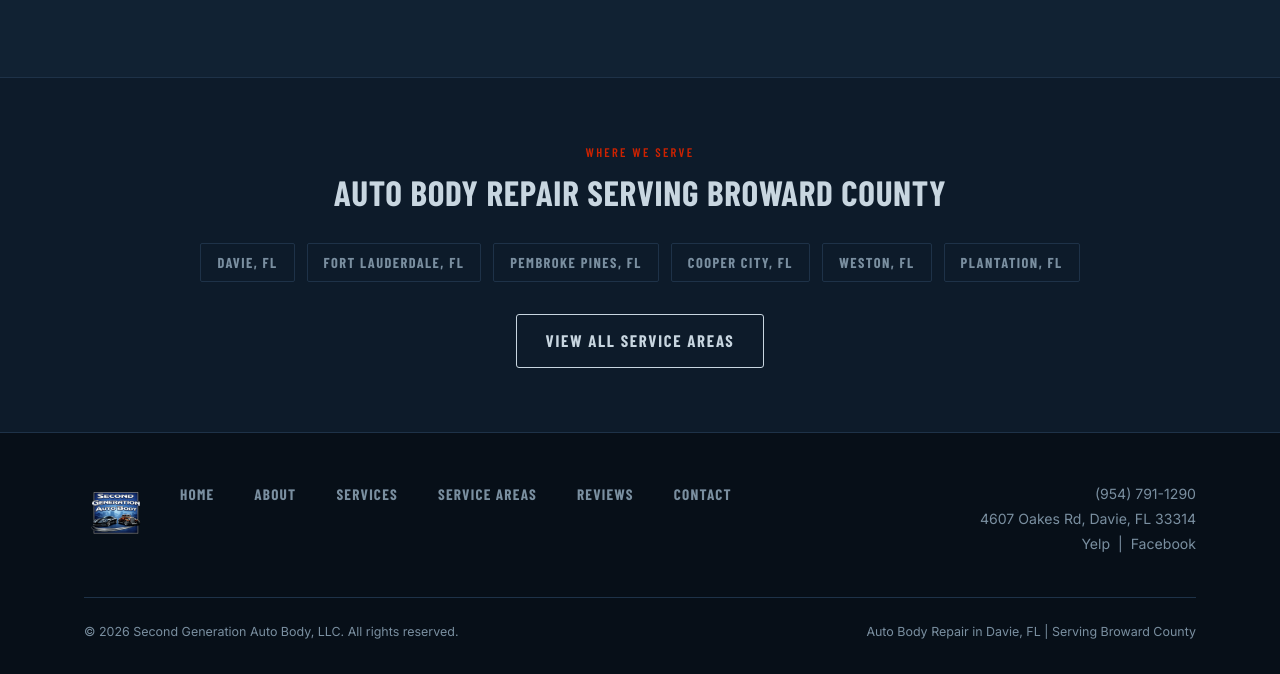
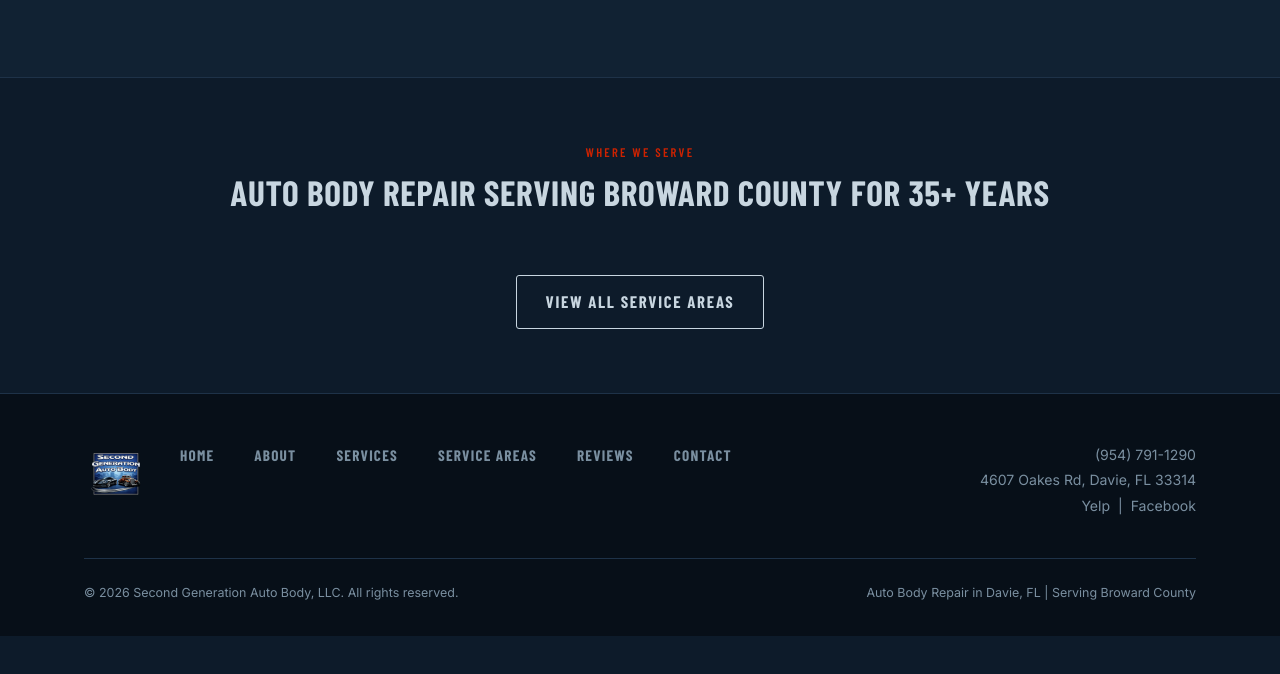
Before and after one commit to JamesBrownR/Second-Generation-Auto, a Jekyll site: the page built from index.html, in a window 1280 px wide and 900 px high, scrolled down 4932 px, cut to the strip 226-900 px from the top of the window. Built offline with Jekyll 4.4.1, drawn with Linux system fonts in a browser that asks for light colours; some web fonts are replaced; after the commit the page ends 5794 px from its top, so only the background shows below that.

Commit message:
Update index.html

```diff
--- a/index.html
+++ b/index.html
@@ -292,14 +292,14 @@
   <div class="areas">
     <div class="container">
       <p class="section-label" style="text-align:center;">Where We Serve</p>
-      <h2>Auto Body Repair Serving Broward County</h2>
+      <h2>Auto Body Repair Serving Broward County For 35+ Years</h2>
       <div class="areas-list">
-      <a class="area-tag" href="{{ site.baseurl }}/service-areas/davie-fl/">Davie, FL</a>
+  <!--     <a class="area-tag" href="{{ site.baseurl }}/service-areas/davie-fl/">Davie, FL</a>
 <a class="area-tag" href="{{ site.baseurl }}/service-areas/fort-lauderdale-fl/">Fort Lauderdale, FL</a>
 <a class="area-tag" href="{{ site.baseurl }}/service-areas/pembroke-pines-fl/">Pembroke Pines, FL</a>
 <a class="area-tag" href="{{ site.baseurl }}/service-areas/cooper-city-fl/">Cooper City, FL</a>
 <a class="area-tag" href="{{ site.baseurl }}/service-areas/weston-fl/">Weston, FL</a>
-<a class="area-tag" href="{{ site.baseurl }}/service-areas/plantation-fl/">Plantation, FL</a>
+<a class="area-tag" href="{{ site.baseurl }}/service-areas/plantation-fl/">Plantation, FL</a>-->
       </div>
       <div style="text-align:center; margin-top: 2rem;">
         <a href="{{ site.baseurl }}/service-areas" class="btn btn-outline">View All Service Areas</a>
```
